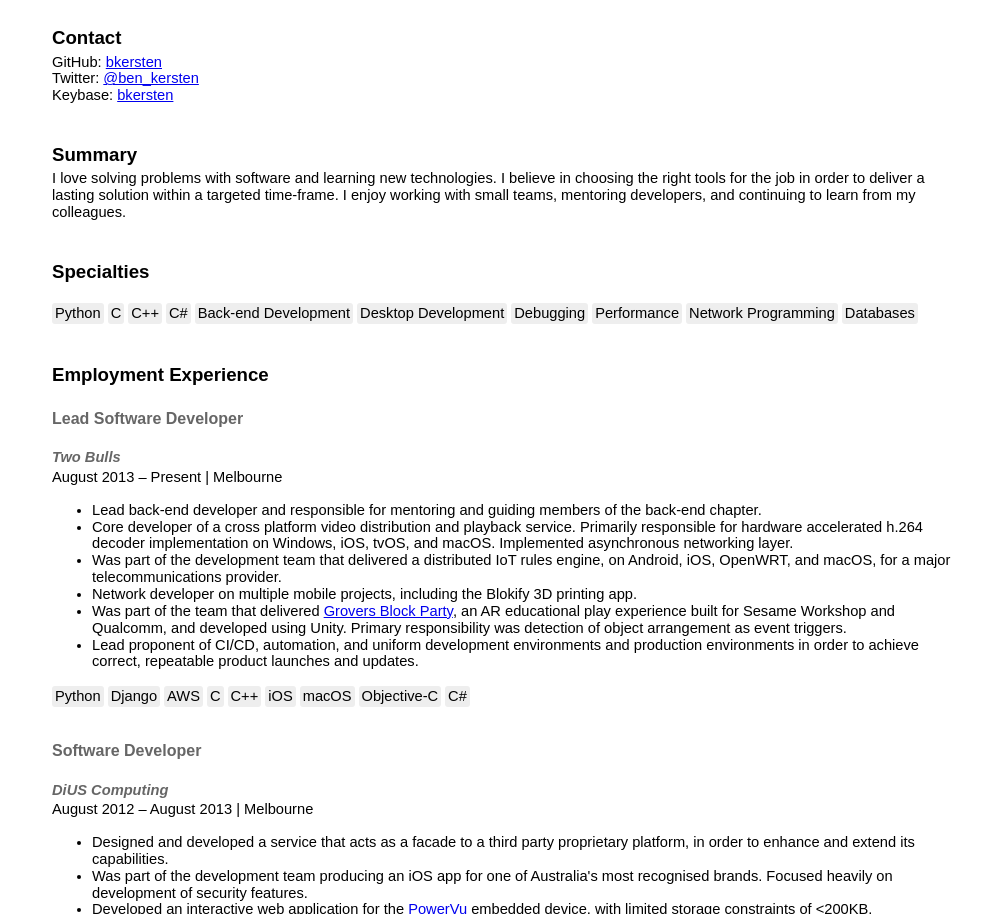
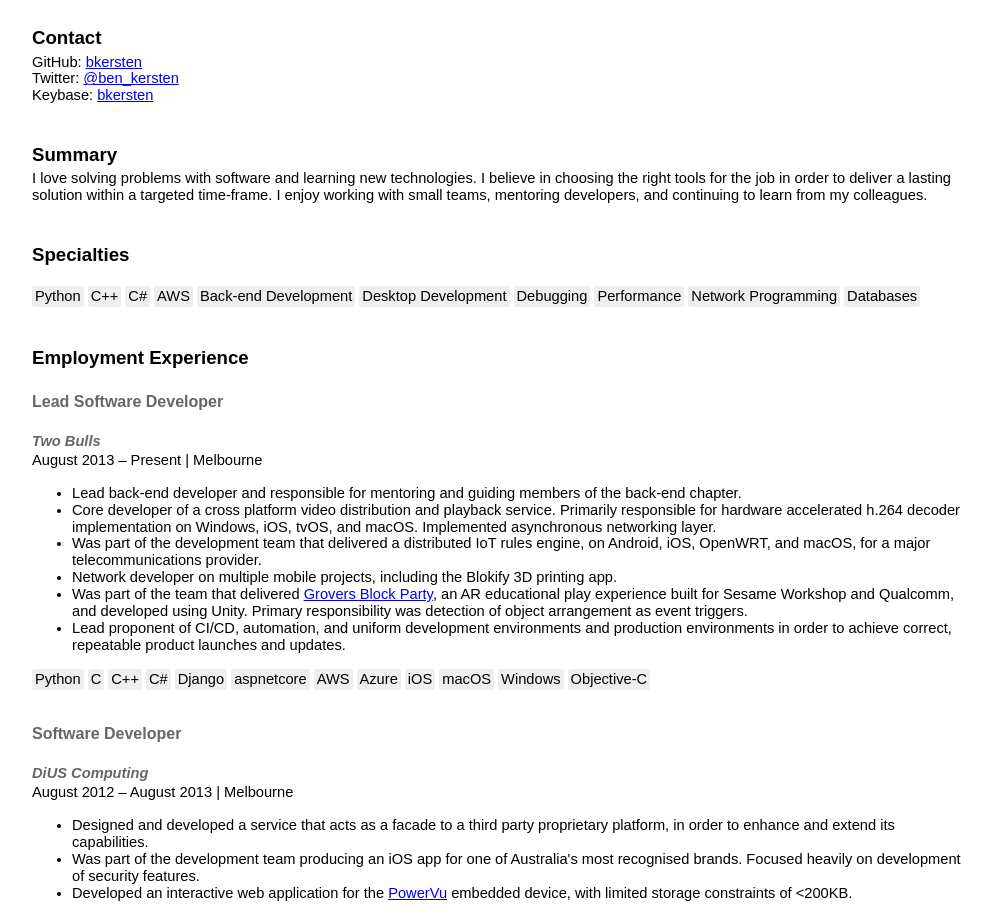
Before and after one commit to bkersten/bkersten.github.io, a plain HTML site: page index.html in a window 1280 px wide. Shown: the part 140-1054 px from the top of the page, without its empty margins (138-1130 px from the left). Drawn offline with nearby package versions, Linux system fonts and the light colour scheme.

Commit message:
minor updates for SEO

```diff
--- a/index.html
+++ b/index.html
@@ -3,11 +3,14 @@
 
 <head>
     <meta charset="UTF-8">
+    <title>Ben Kersten</title>
+    <meta name="description" content="Lead Software Developer of back-end services at Two Bulls in Melbourne">
+    <meta name="viewport" content="width=device-width, initial-scale=1">
     <link rel="stylesheet" href="https://cdnjs.cloudflare.com/ajax/libs/normalize/8.0.0/normalize.min.css" integrity="sha256-oSrCnRYXvHG31SBifqP2PM1uje7SJUyX0nTwO2RJV54="
         crossorigin="anonymous" />
     <style type="text/css">
         body {
-            max-width: 900px;
+            max-width: 940px;
             margin: 20px auto !important;
             float: none !important;
         }
@@ -168,9 +171,9 @@
         <h2>Specialties</h2>
         <ul class="skills">
             <li>Python</li>
-            <li>C</li>
             <li>C++</li>
             <li>C#</li>
+            <li>AWS</li>
             <li>Back-end Development</li>
             <li>Desktop Development</li>
             <li>Debugging</li>
@@ -206,14 +209,17 @@
             </ul>
             <ul class="skills">
                 <li>Python</li>
-                <li>Django</li>
-                <li>AWS</li>
                 <li>C</li>
                 <li>C++</li>
+                <li>C#</li>
+                <li>Django</li>
+                <li>aspnetcore</li>
+                <li>AWS</li>
+                <li>Azure</li>
                 <li>iOS</li>
                 <li>macOS</li>
+                <li>Windows</li>
                 <li>Objective-C</li>
-                <li>C#</li>
             </ul>
         </section>
         <section>
```
